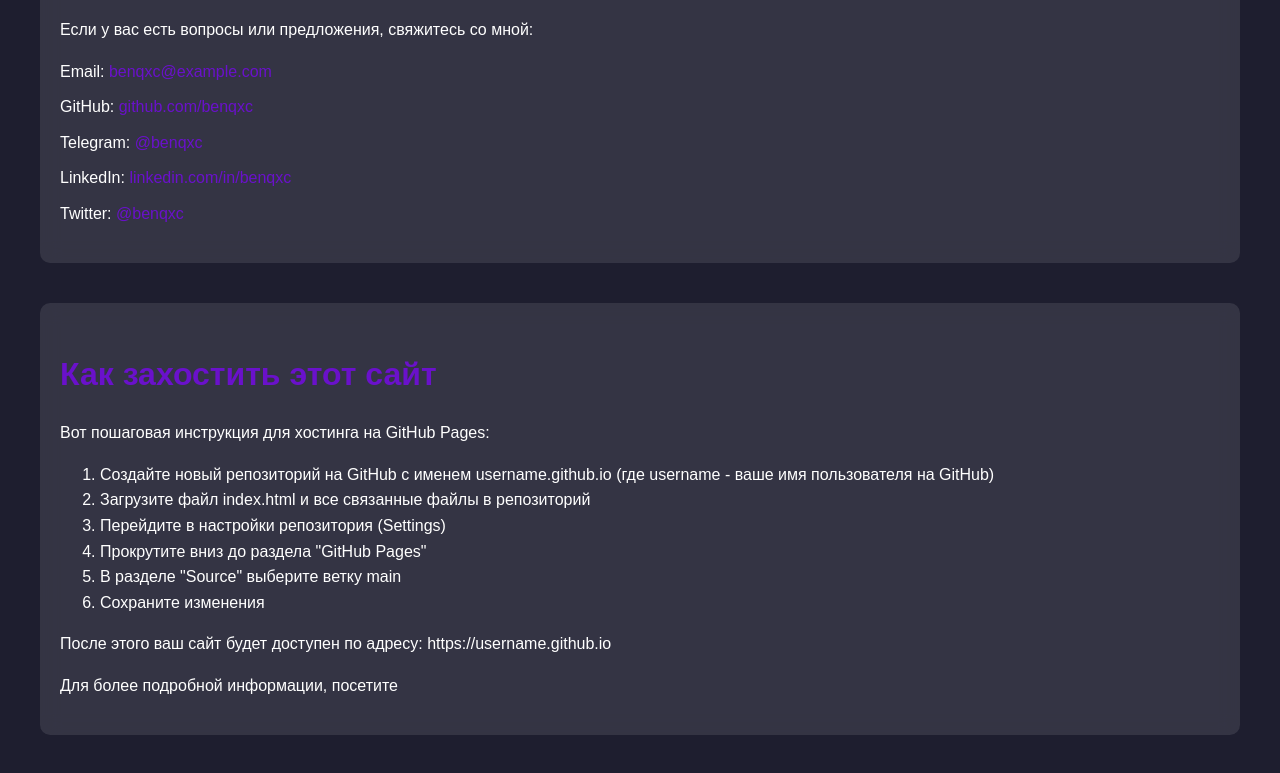
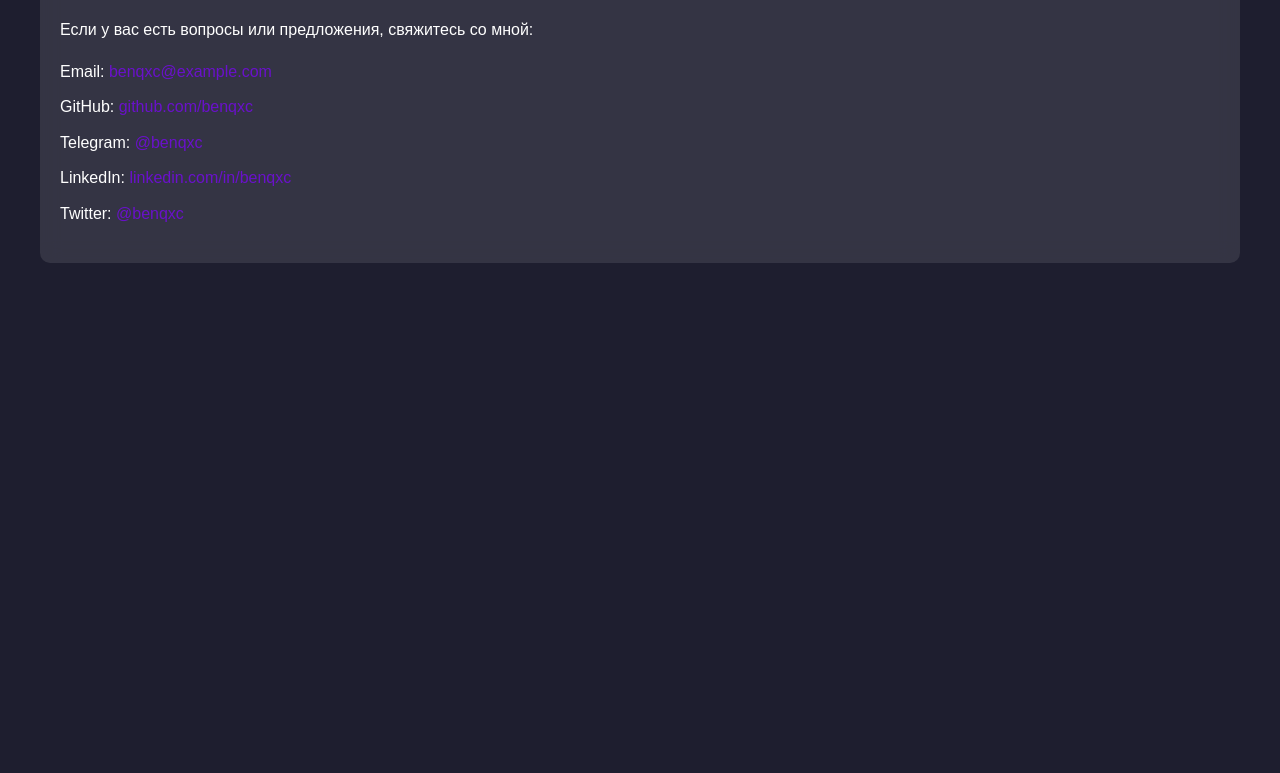
Before and after one commit to Benqxc/Web, a plain HTML site: page index.html in a window 1280 px wide. Shown: the part 1371-2144 px from the top of the page. After the commit the page ends 1694 px from the top, so only its background shows below. Drawn offline with Linux system fonts and the light colour scheme.

Commit message:
Update index.html

```diff
--- a/index.html
+++ b/index.html
@@ -199,19 +199,5 @@
                     <li>Twitter: <a href="https://twitter.com/benqxc" target="_blank" rel="noopener noreferrer">@benqxc</a></li>
                 </ul>
             </section>
-
-            <section>
-                <h2>Как захостить этот сайт</h2>
-                <p>Вот пошаговая инструкция для хостинга на GitHub Pages:</p>
-                <ol>
-                    <li>Создайте новый репозиторий на GitHub с именем username.github.io (где username - ваше имя пользователя на GitHub)</li>
-                    <li>Загрузите файл index.html и все связанные файлы в репозиторий</li>
-                    <li>Перейдите в настройки репозитория (Settings)</li>
-                    <li>Прокрутите вниз до раздела "GitHub Pages"</li>
-                    <li>В разделе "Source" выберите ветку main</li>
-                    <li>Сохраните изменения</li>
-                </ol>
-                <p>После этого ваш сайт будет доступен по адресу: https://username.github.io</p>
-                <p>Для более подробной информации, посетите
 </body>
 </html>
```
